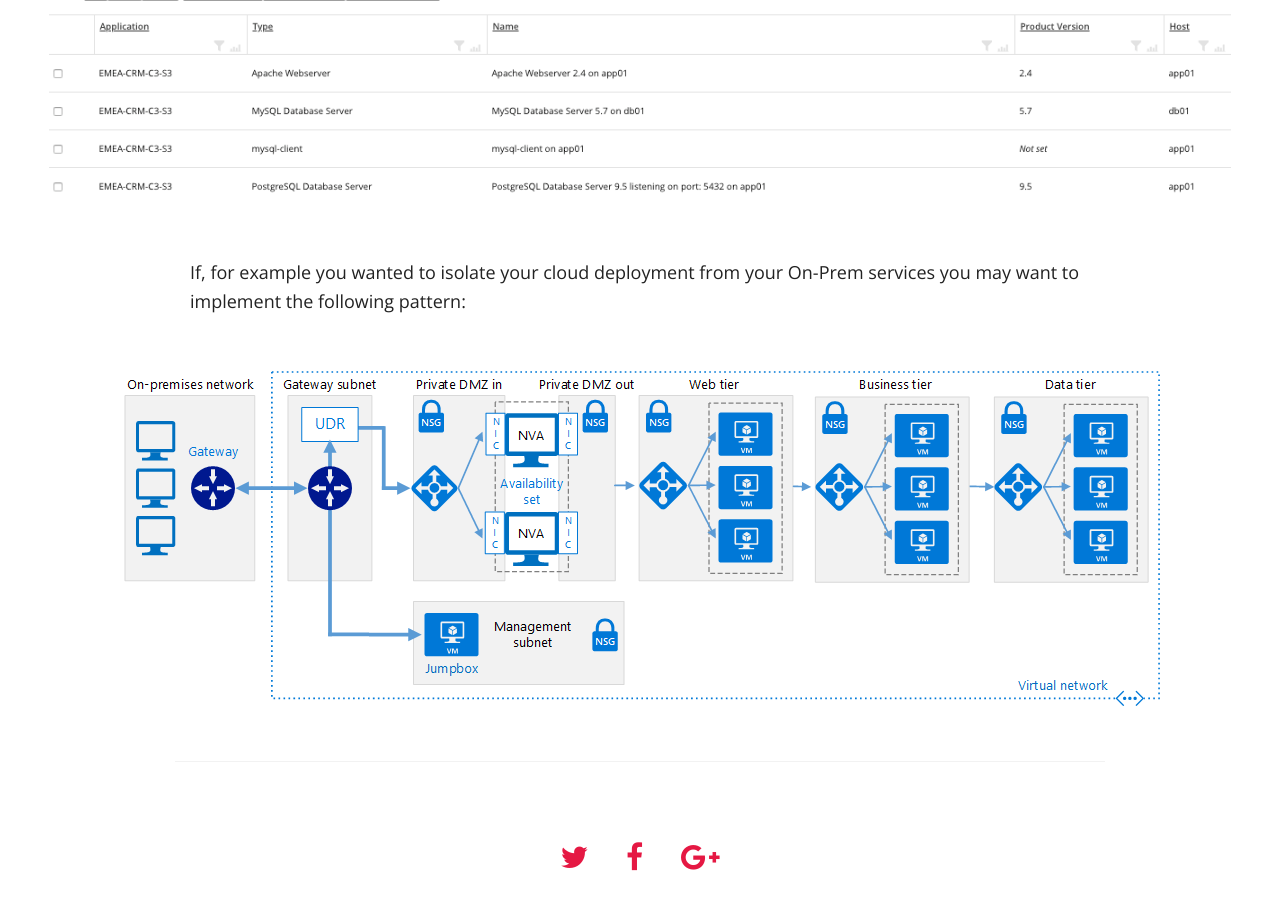
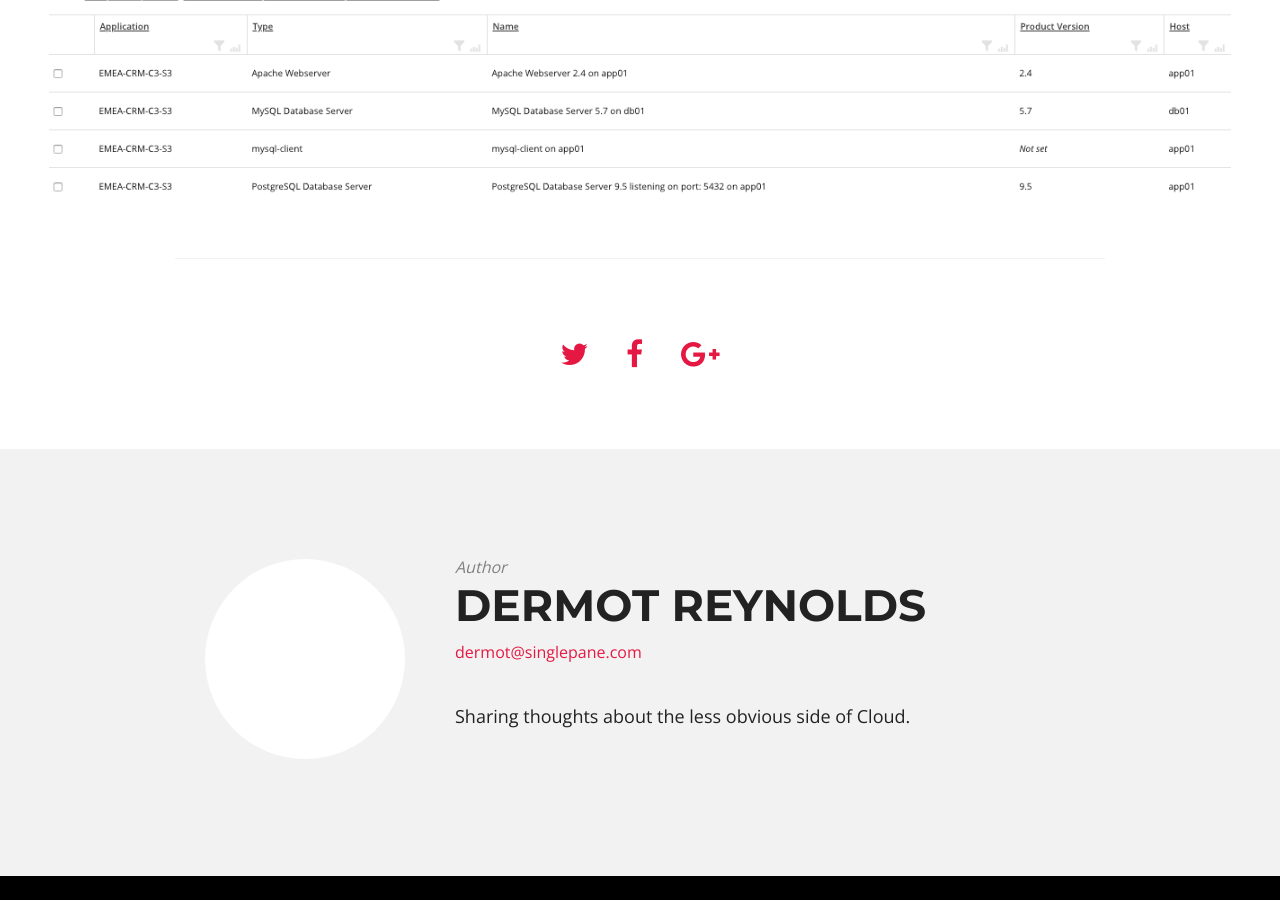
Before and after one commit to dermotreynolds/old.dermotreynolds.github.io, a Jekyll site: the page built from _posts/inprogress/2017-05-20-0-application-discovery.md, in a window 1280 px wide and 900 px high, scrolled down 2389 px. Built offline with Jekyll 4.4.1, drawn with Linux system fonts in a browser that asks for light colours; nearby versions of some CDN libraries.

Commit message:
Full End To End

```diff
--- a/_posts/inprogress/2017-05-20-0-application-discovery.md
+++ b/_posts/inprogress/2017-05-20-0-application-discovery.md
@@ -30,7 +30,3 @@
 You now have a list of the versions of the various application components
 
 ![](/images/BMC-Discover-Application-02.png)
-
-If, for example you wanted to isolate your cloud deployment from your On-Prem services you may want to implement the following pattern:
-
-![](/images/Reference-Architecture-Azure-Dmz-Private.png)
```
